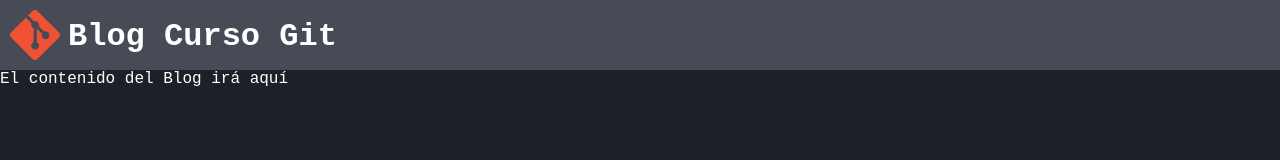
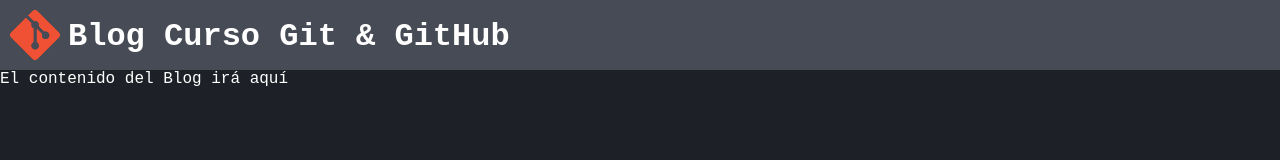
Before and after one commit to jocsanmejia/git-github-, a plain HTML site: page index.html in a window 1280 px wide. Drawn offline with Linux system fonts and the light colour scheme; a web font is replaced by a local one.

Commit message:
Changed title

```diff
--- a/index.html
+++ b/index.html
@@ -13,7 +13,7 @@
 <body>
     <div class="bar">
         <img class="logo" src="./img/logo.png">
-        <h1>Blog Curso Git</h1>
+        <h1>Blog Curso Git & GitHub</h1>
     </div>
     <div>
         El contenido del Blog irá aquí
```
